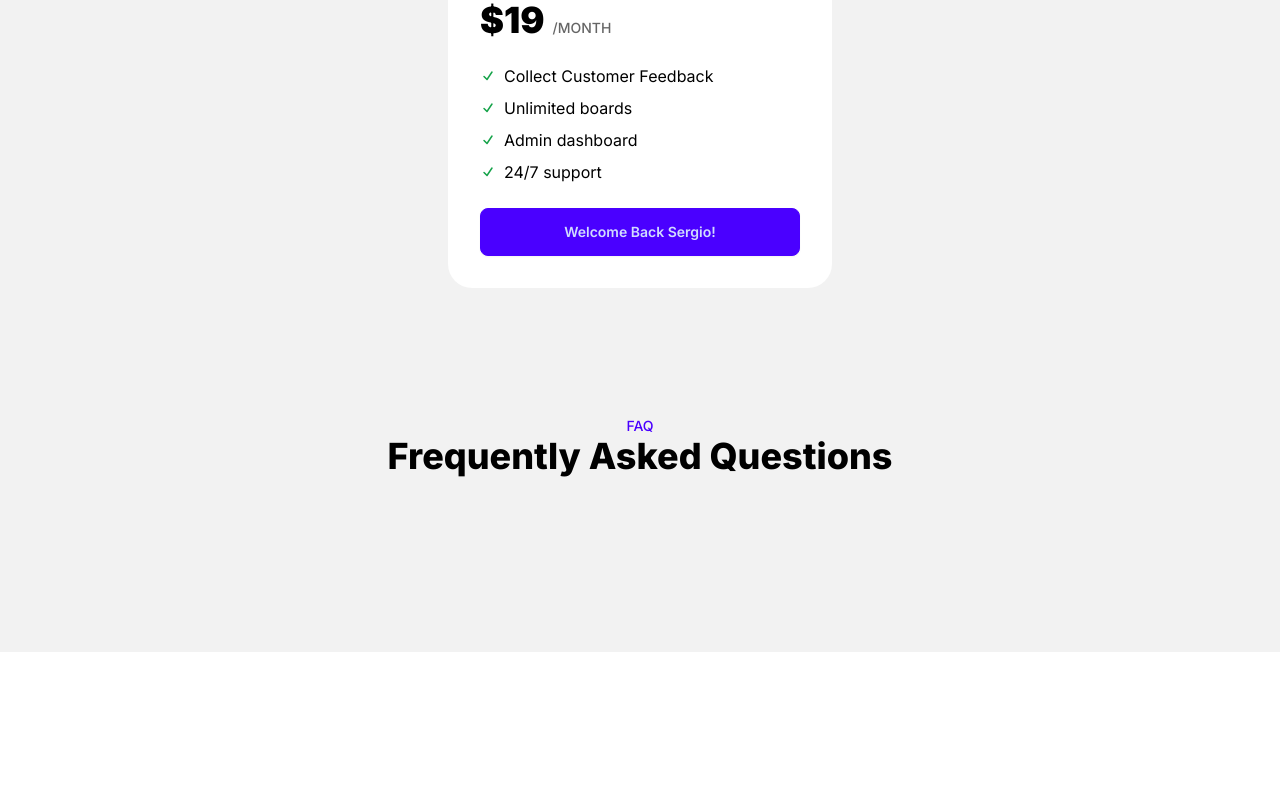
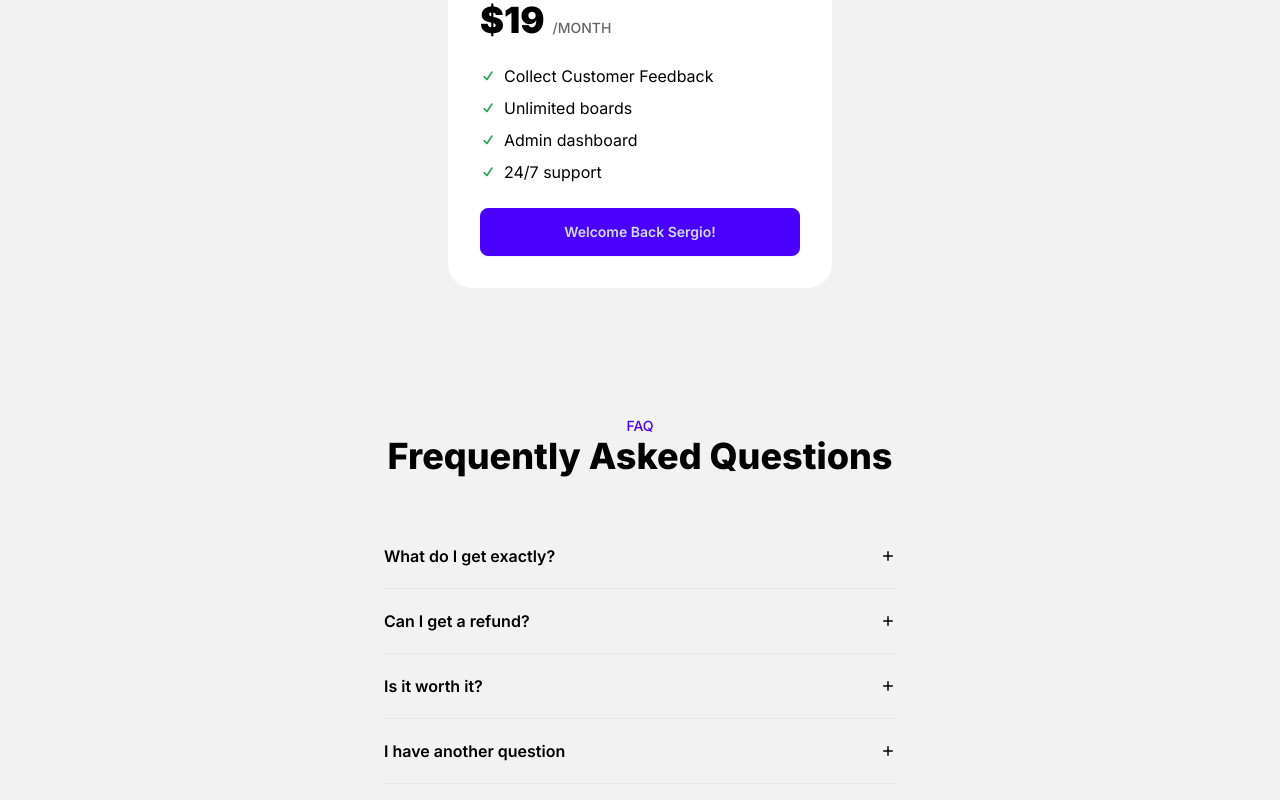
Before and after one commit to protoserg/inpactly, a Next.js app: page / in a window 1280 px wide. Shown: the part 972-1772 px from the top of the page. Before the commit the page ends 1624 px from the top, so only its background shows below. Built offline with nearby package versions, Linux system fonts and the light colour scheme.

Commit message:
anchor links+ finished the FAQ Section

```diff
--- a/app/layout.js
+++ b/app/layout.js
@@ -10,7 +10,7 @@ export const metadata = {
 
 export default function RootLayout({ children }) {
   return (
-    <html lang="en" data-theme="light">
+    <html lang="en" data-theme="light" className="scroll-smooth">
       <body className={inter.className}>{children}</body>
     </html>
   );
--- a/app/page.js
+++ b/app/page.js
@@ -1,5 +1,5 @@
 import ButtonLogin from "@/components/ButtonLogin";
-import ListItem from "@/components/listitem";
+import FAQListItem from "@/components/FAQListItem";
 export default function Home() {
   const isLoggedin = true;
   const name = "Sergio";
@@ -7,13 +7,17 @@ export default function Home() {
   return (
     <main>
       {/* HEADER */}
-      <section className="bg-base-200 ">
+      <section className="bg-base-200 " id="header">
         {/* Base goes from 100-500 and 100 is usually the background */}
         <div className="max-w-3xl mx-auto  flex justify-between  items-center px-8 py-2">
           <div className="font-bold">SaaS</div>
           <div className="space-x-4 max-md:hidden">
-            <a className="link link-hover">Pricing</a>
-            <a className="link link-hover">Features</a>
+            <a className="link link-hover" href="#pricing">
+              Pricing
+            </a>
+            <a className="link link-hover " href="#faq">
+              FAQ
+            </a>
           </div>
 
           <div>
@@ -23,7 +27,7 @@ export default function Home() {
       </section>
 
       {/* HERO */}
-      <section className=" text-center py-32 px-8 max-w-3xl mx-auto">
+      <section className=" text-center py-32 px-8 max-w-3xl mx-auto" id="hero">
         <h1 className="text-4xl lg:text-5xl font-extrabold mb-6  ">
           Collect customer feedback to build better products
         </h1>
@@ -37,7 +41,7 @@ export default function Home() {
       </section>
 
       {/* PRICING */}
-      <section className="bg-base-200">
+      <section className="bg-base-200" id="pricing">
         <div className="py-32 px-8 max-w-3xl mx-auto">
           <p className="text-sm uppercase font-medium text-center text-primary">
             Pricing
@@ -91,7 +95,7 @@ export default function Home() {
         </div>
       </section>
       {/* FAQ */}
-      <section className="bg-base-200 ">
+      <section className="bg-base-200 " id="faq">
         {/* Base goes from 100-500 and 100 is usually the background */}
         <div className="py-32 px-8 max-w-3xl mx-auto">
           <p className="text-sm uppercase font-medium text-center text-primary">
@@ -101,9 +105,28 @@ export default function Home() {
             Frequently Asked Questions
           </h2>
 
-          {/* <ul>{[{
-            question: "Q" , answer: "A"
-          }].map((qa)=> ())}</ul> */}
+          <ul className="max-w-lg mx-auto">
+            {[
+              {
+                question: "What do I get exactly?",
+                answer: "Loreum Ipseum",
+              },
+              {
+                question: "Can I get a refund?",
+                answer: "Loreum Ipseum",
+              },
+              {
+                question: "Is it worth it?",
+                answer: "Loreum Ipseum",
+              },
+              {
+                question: "I have another question",
+                answer: "Loreum Ipseum",
+              },
+            ].map((qa) => (
+              <FAQListItem key={qa.question} qa={qa} />
+            ))}
+          </ul>
         </div>
       </section>
     </main>
--- /dev/null
+++ b/components/FAQListItem.js
@@ -0,0 +1,44 @@
+"use client";
+import { useState } from "react";
+const FAQListItem = ({ qa }) => {
+  const [isOpen, setIsOpen] = useState(false);
+  return (
+    <div>
+      <li key={qa.question}>
+        <button
+          className="py-5 font-semibold border-b w-full text-left flex items-center justify-between"
+          onClick={() => {
+            setIsOpen(!isOpen);
+          }}
+        >
+          <p>{qa.question}</p>
+          {isOpen ? (
+            <svg
+              xmlns="http://www.w3.org/2000/svg"
+              viewBox="0 0 16 16"
+              fill="currentColor"
+              className="size-4"
+            >
+              <path d="M3.75 7.25a.75.75 0 0 0 0 1.5h8.5a.75.75 0 0 0 0-1.5h-8.5Z" />
+            </svg>
+          ) : (
+            <svg
+              xmlns="http://www.w3.org/2000/svg"
+              viewBox="0 0 16 16"
+              fill="currentColor"
+              className="size-4"
+            >
+              <path d="M8.75 3.75a.75.75 0 0 0-1.5 0v3.5h-3.5a.75.75 0 0 0 0 1.5h3.5v3.5a.75.75 0 0 0 1.5 0v-3.5h3.5a.75.75 0 0 0 0-1.5h-3.5v-3.5Z" />
+            </svg>
+          )}
+        </button>
+
+        <div className={`${isOpen ? "block" : "hidden"} mt-3 mb-6 opacity-90`}>
+          {qa.answer}
+        </div>
+      </li>
+    </div>
+  );
+};
+
+export default FAQListItem;
--- a/components/ListItem.js
+++ /dev/null
@@ -1,20 +0,0 @@
-const ListItem = ({ text }) => {
-  return (
-    <li className="flex gap-2 items-center">
-      <svg
-        xmlns="http://www.w3.org/2000/svg"
-        viewBox="0 0 16 16"
-        fill="currentColor"
-        className="size-4 text-green-600"
-      >
-        <path
-          fillRule="evenodd"
-          d="M12.416 3.376a.75.75 0 0 1 .208 1.04l-5 7.5a.75.75 0 0 1-1.154.114l-3-3a.75.75 0 0 1 1.06-1.06l2.353 2.353 4.493-6.74a.75.75 0 0 1 1.04-.207Z"
-          clipRule="evenodd"
-        />
-      </svg>
-      {text}
-    </li>
-  );
-};
-export default ListItem;
```
